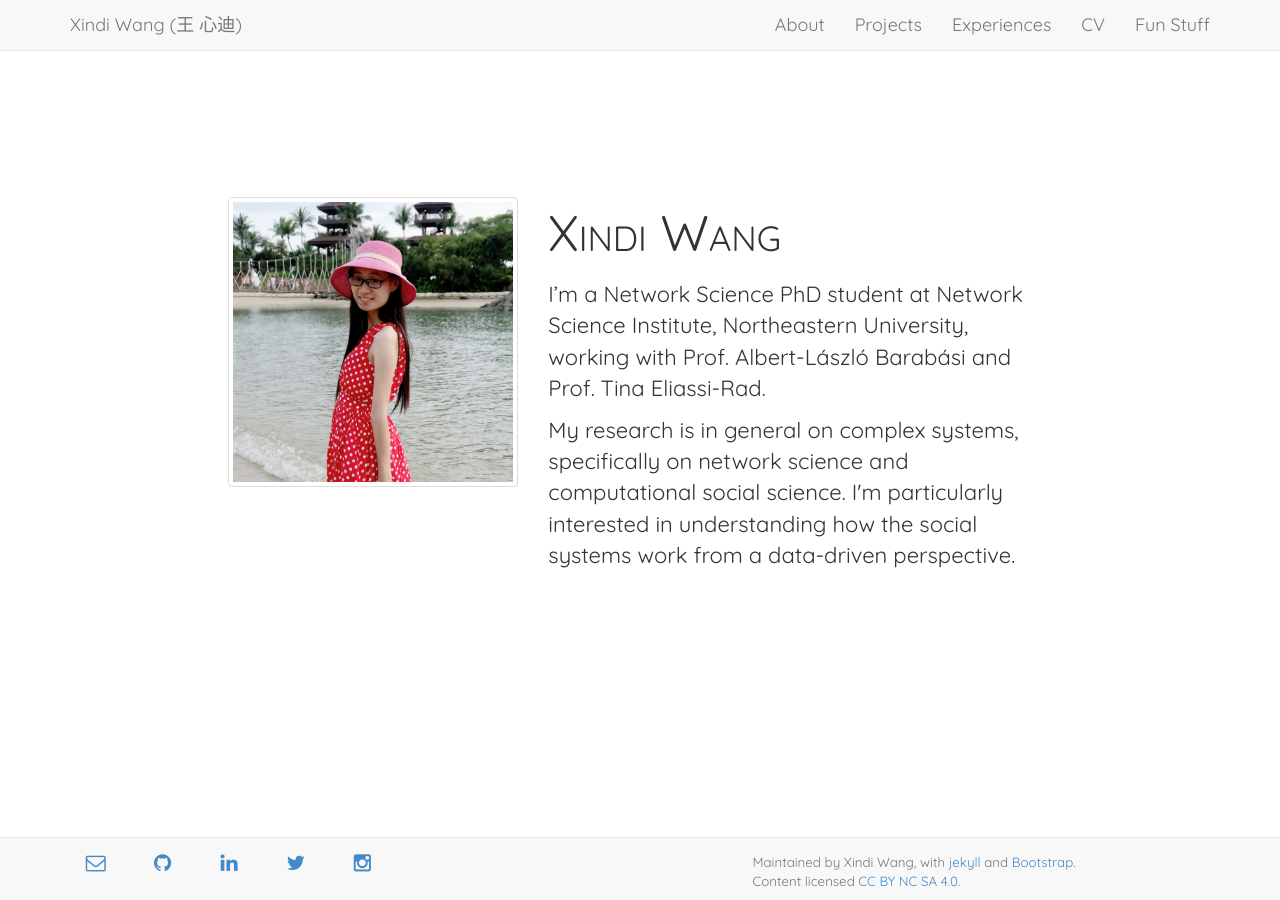
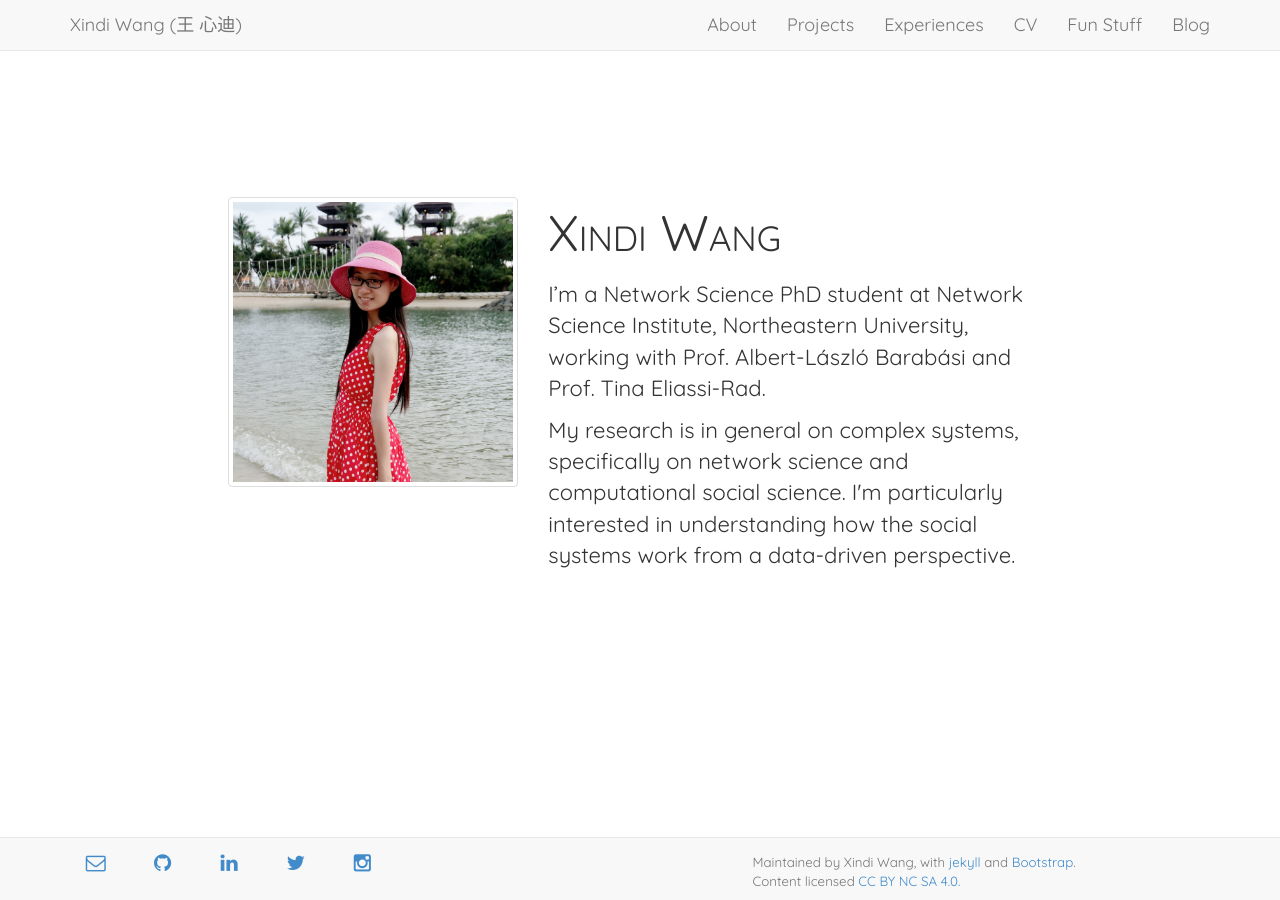
Before and after one commit to xindi-dumbledore/xindi-dumbledore.github.io, a Jekyll site: the page built from index.html, in a window 1280 px wide. Built offline with Jekyll 4.4.1, drawn with Linux system fonts in a browser that asks for light colours.

Commit message:
update blog link

```diff
--- a/_includes/header.html
+++ b/_includes/header.html
@@ -30,6 +30,9 @@
                 <li>
                     <a class="nav-link" href="/life/index.html">Fun Stuff</a>
                 </li>
+                <li>
+                    <a class="nav-link" href="https://albuspensieve.github.io">Blog</a>
+                </li>
             </ul>
         </div>
         <!-- /.navbar-collapse -->
```
